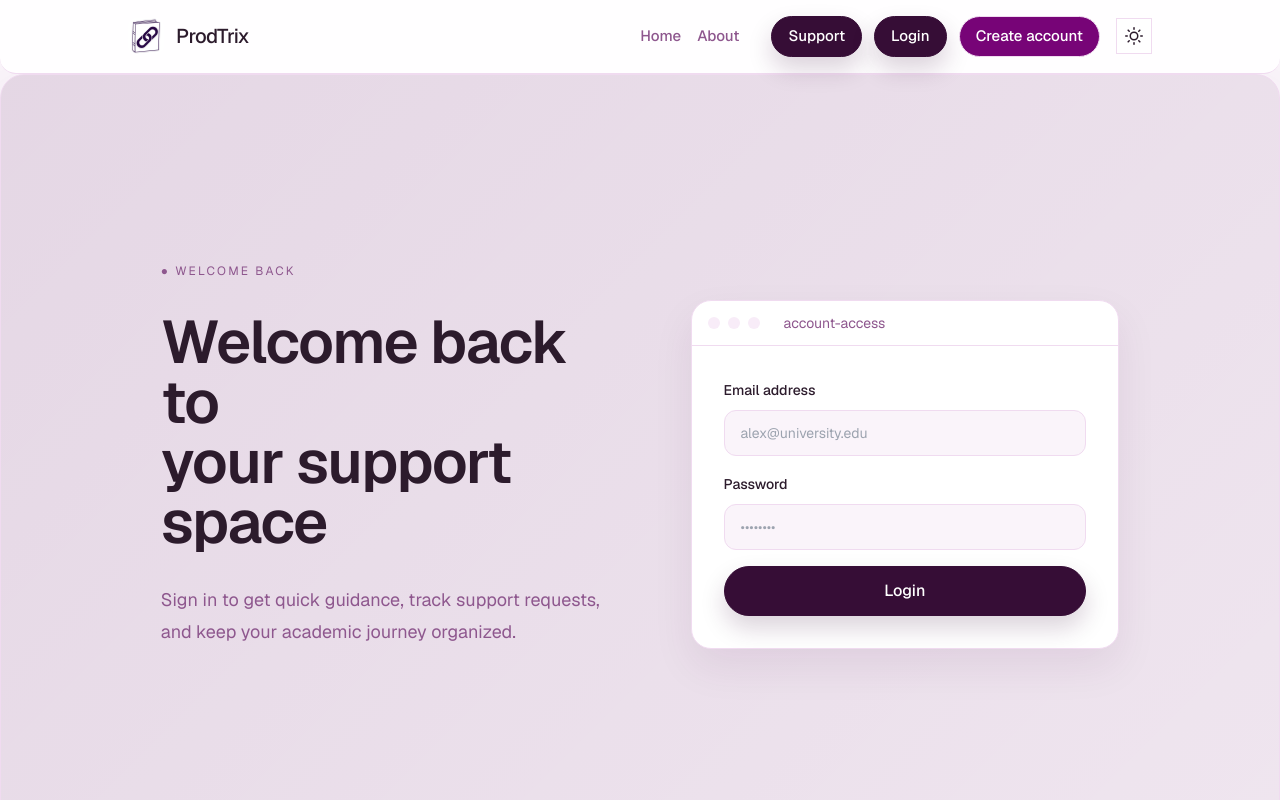
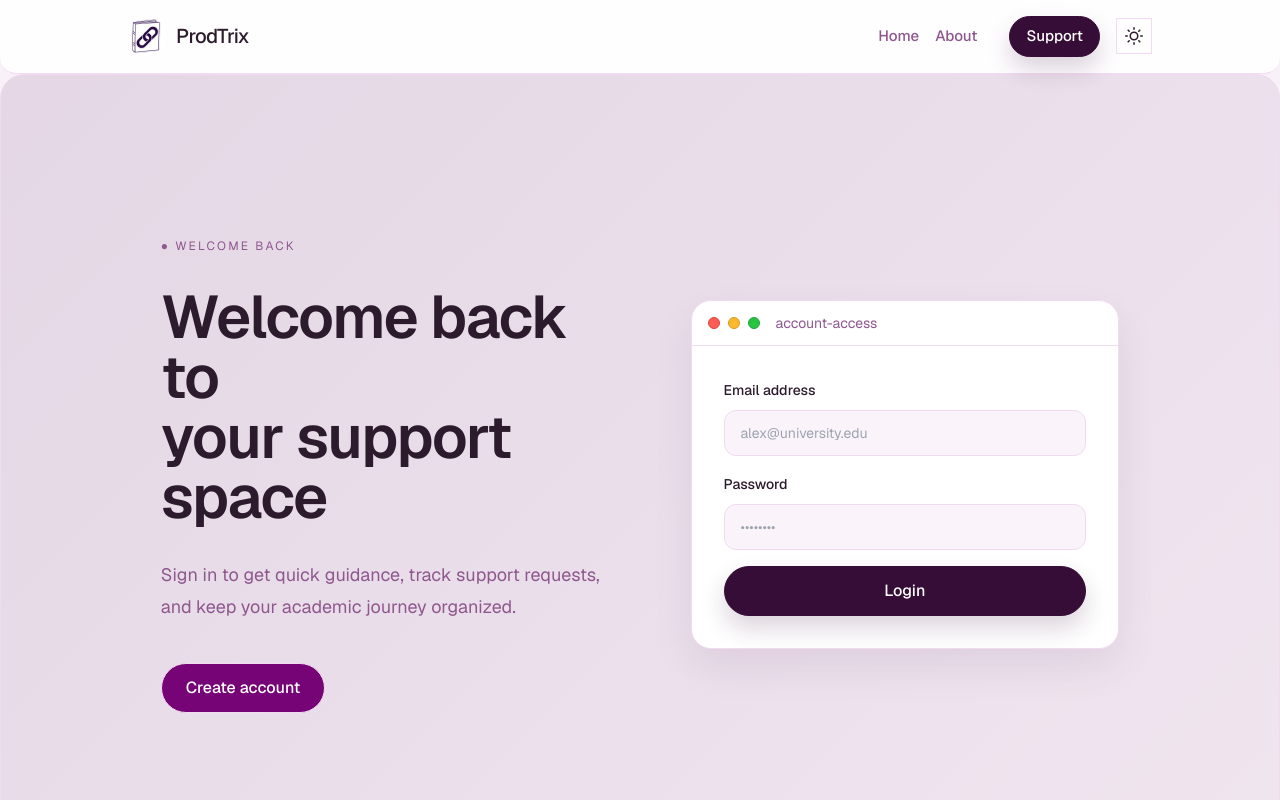
Before and after one commit to RahinIbneHarun/ProdTrix, a Next.js app: page /login in a window 1280 px wide. Shown: the top 800 px of the page. Built offline with nearby package versions, Linux system fonts and the light colour scheme; a web font is replaced by a local one.

Commit message:
Refine public account actions and window controls

```diff
--- a/src/app/Auth/auth_page.tsx
+++ b/src/app/Auth/auth_page.tsx
@@ -1,6 +1,8 @@
 "use client";
 
 import { motion, Variants } from "framer-motion";
+import { MacWindowControls } from "@/components/mac-window-controls";
+import Link from "next/link";
 
 type AuthPageProps = {
   mode?: "signup" | "login";
@@ -60,11 +62,12 @@ export default function AuthPage({ mode = "signup" }: AuthPageProps) {
           </motion.p>
 
           <motion.div variants={itemVariants} className="flex flex-wrap items-center gap-4 pt-2">
-            {!isLogin && (
-              <button className="theme-button-secondary px-6 py-3 font-medium transition-all">
-                Sign in instead
-              </button>
-            )}
+            <Link
+              href={isLogin ? "/signup" : "/login"}
+              className="theme-button-secondary inline-flex items-center px-6 py-3 font-medium transition-all"
+            >
+              {isLogin ? "Create account" : "Sign in instead"}
+            </Link>
           </motion.div>
 
           {/* Highlights removed per user request: 24/7, Secure, Fast */}
@@ -72,10 +75,8 @@ export default function AuthPage({ mode = "signup" }: AuthPageProps) {
 
         <motion.div variants={itemVariants} className="w-full">
           <div className="theme-terminal ml-auto w-full max-w-2xl rounded-[1.6rem] border border-border bg-card/90 shadow-[0_30px_80px_-30px_hsl(var(--primary)/0.45)] backdrop-blur">
-            <div className="flex items-center gap-2 border-b border-border px-4 py-3">
-              <span className="h-3 w-3 rounded-full bg-muted" />
-              <span className="h-3 w-3 rounded-full bg-muted" />
-              <span className="h-3 w-3 rounded-full bg-muted" />
+            <div className="flex items-center border-b border-border px-4 py-3">
+              <MacWindowControls />
               <span className="ml-4 text-sm text-muted-foreground">
                 {isLogin ? "account-access" : "account-setup"}
               </span>
--- a/src/app/Home/page.tsx
+++ b/src/app/Home/page.tsx
@@ -2,6 +2,7 @@
 
 import Link from "next/link";
 import { motion, Variants } from "framer-motion";
+import { MacWindowControls } from "@/components/mac-window-controls";
 
 const supportJourney = [
   {
@@ -93,7 +94,7 @@ export default function Home() {
               href="/signup"
               className="inline-flex items-center justify-center rounded-full bg-primary px-5 py-3 text-sm font-medium text-white transition hover:opacity-90"
             >
-              Get started
+              Create account
             </Link>
             <Link
               href="/support"
@@ -144,10 +145,8 @@ export default function Home() {
         {/* Right */}
         <motion.div variants={itemVariants} className="w-full">
           <div className="theme-terminal w-full max-w-3xl ml-auto">
-            <div className="flex items-center gap-2 px-4 py-3 border-b border-border">
-              <span className="w-3 h-3 rounded-full bg-muted" />
-              <span className="w-3 h-3 rounded-full bg-muted" />
-              <span className="w-3 h-3 rounded-full bg-muted" />
+            <div className="flex items-center px-4 py-3 border-b border-border">
+              <MacWindowControls />
               <span className="ml-4 text-sm text-muted-foreground">
                 ProdTrix CLI
               </span>
@@ -213,10 +212,8 @@ export default function Home() {
               }`}
             >
               <div className="absolute left-0 top-0 h-full w-1 bg-primary/70 opacity-60 transition-opacity duration-300 group-hover:opacity-100" />
-              <div className="flex items-center gap-2 border-b border-border px-4 py-3">
-                <span className="h-3 w-3 rounded-full bg-muted" />
-                <span className="h-3 w-3 rounded-full bg-muted" />
-                <span className="h-3 w-3 rounded-full bg-muted" />
+              <div className="flex items-center border-b border-border px-4 py-3">
+                <MacWindowControls />
                 <span className="ml-3 text-xs text-muted-foreground">
                   ProdTrix CLI
                 </span>
--- a/src/components/ClientLayoutWrapper.tsx
+++ b/src/components/ClientLayoutWrapper.tsx
@@ -110,13 +110,12 @@ export default function ClientLayoutWrapper({ children }: { children: React.Reac
                                 <Link href="/support" className="theme-button-primary px-4 py-2 font-medium transition-all">
                                     Support
                                 </Link>
-                                <Link href="/login" className="theme-button-primary px-4 py-2 font-medium transition-all">
-                                    Login
-                                </Link>
+                                {pathname !== "/login" && (
+                                    <Link href="/login" className="theme-button-primary px-4 py-2 font-medium transition-all">
+                                        Login
+                                    </Link>
+                                )}
 
-                                <Link href="/signup" className="theme-button-secondary px-4 py-2 font-medium transition-all">
-                                    Create account
-                                </Link>
                             </div>
 
                             <ThemeToggle />
--- /dev/null
+++ b/src/components/mac-window-controls.tsx
@@ -0,0 +1,13 @@
+type MacWindowControlsProps = {
+  className?: string;
+};
+
+export function MacWindowControls({ className = "" }: MacWindowControlsProps) {
+  return (
+    <div className={`flex items-center gap-2 ${className}`} aria-hidden="true">
+      <span className="h-3 w-3 rounded-full border border-[#e0443e] bg-[#ff5f57] shadow-inner" />
+      <span className="h-3 w-3 rounded-full border border-[#d79a20] bg-[#febc2e] shadow-inner" />
+      <span className="h-3 w-3 rounded-full border border-[#24a148] bg-[#28c840] shadow-inner" />
+    </div>
+  );
+}
```
